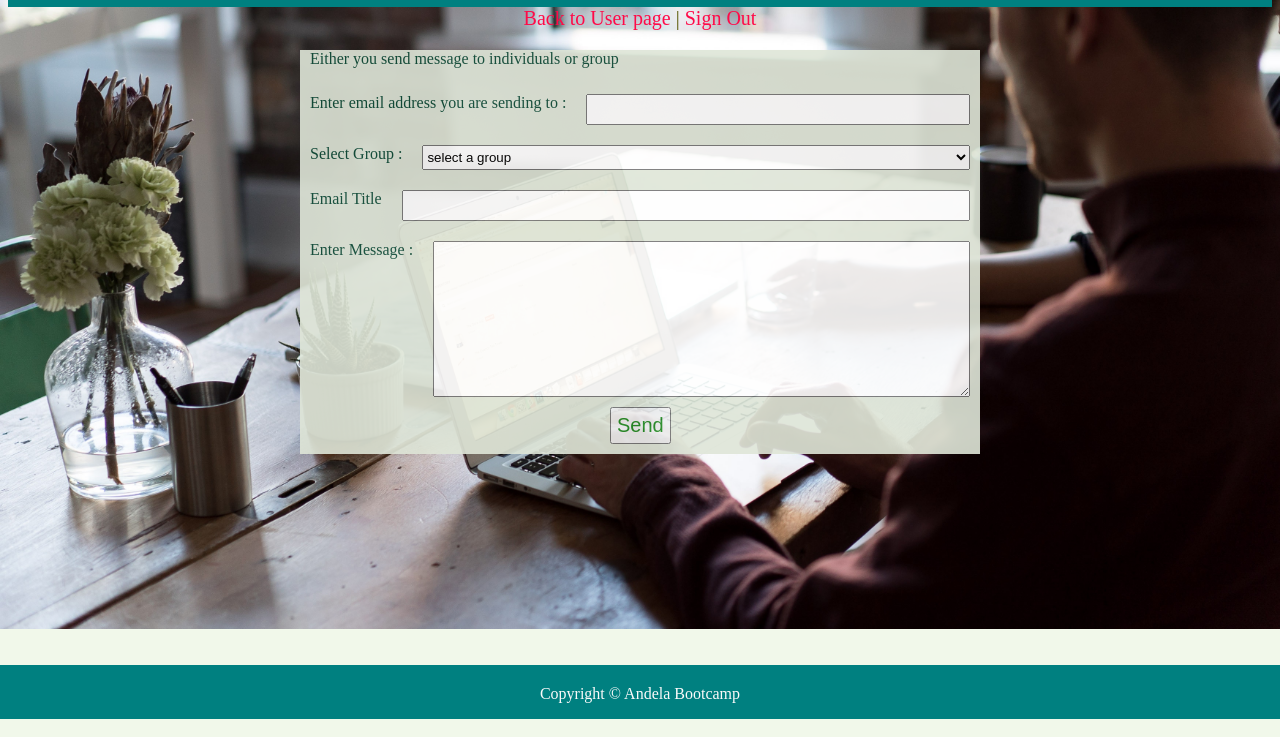
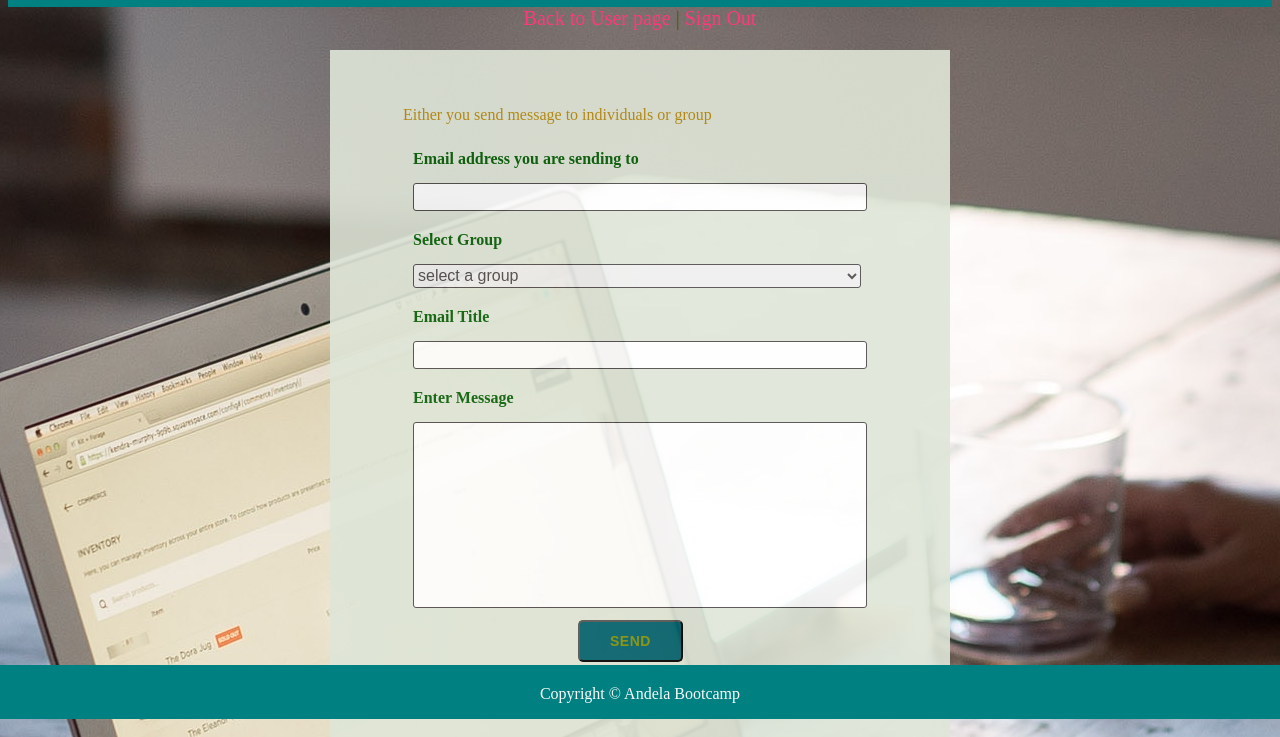
Before and after one commit to tundeusman0/mail_App, a website: page UI/html/saved_messages.html in a window 1280 px wide. Shown: the part 81-818 px from the top of the page. Drawn offline with Linux system fonts and the light colour scheme.

Commit message:
chore:Refining the Mail_App User Interface[#164635120]

```diff
--- a/UI/css/main.css
+++ b/UI/css/main.css
@@ -1,5 +1,15 @@
 body{
     background-color: #f1f8ea;
+    background-image: url(../images/bench-accounting-49025-unsplash.jpg);
+    background-size: auto;
+    background-repeat: no-repeat;
+    background-position: center;
+    height: 100%;
+}
+
+/* html */
+html{
+    height: 100%;
 }
 
 /* header */
@@ -56,7 +66,7 @@ nav ul li a{
     color: #00606d;
     border-radius: 10px;
     margin-top: 20px;
-    font-size: 30px;
+    font-size: 25px;
 }
 
 li a:hover{
@@ -78,44 +88,79 @@ li a:hover{
 }
 
 .container{
-    max-width: 680px;
+    padding:10px;
+    max-width: 600px;
     margin: auto;
     margin-top: 20px;
+    margin-bottom: 20px;
     background-color: #dfe6d8;
     opacity: 0.9;
 }
+.message{
+    display:flex;
+    justify-content: space-between;
+    border-radius: 20px;
+    background-color: white;
+}
+.message:hover{
+    background-color: lightblue;
+}
 
-/* form */
-form{
-    margin: 10px 10px 30px 10px;
-    color: rgb(17, 78, 58);
+.form {
+    padding: 5%;
+    margin-bottom: 35px;
+    margin-left: 33px;
 }
-/* form button */
-form > button{
-    padding: 3px;
-    margin-left: 150px;
-    margin-bottom: 50px;
-    cursor: pointer;
-    color: #228B22;
-    font-size: 20px;
+
+.warning{
+    color: rgb(185, 139, 11);
+}
+.label {
+    font-weight: bold;
+    text-align: left;
+    color: #065f06;
+    display: inline;
+}
+
+.label-block {
+    display: block;
+    padding-bottom: 5px;
+}
+
+
+.form
+.btn {
+    margin: 2px auto 5px auto;
+}
+
+.form input,
+.form select,
+.form textarea {
+    border: 1px solid #4e4a4a;
+    border-radius: 3px;
+    color: #4e4a4a;
+    display: block;
+    width: 93%;
+    font-size: 16px;
+}
+
+.form input,
+.form select {
+    height: 24px;
 }
 
 .form-row{
-    display: flex;
-    padding: 10px 0;
+    padding: 10px;
+    width: 95%;
 }
-
+textarea {
+   resize: none;
+}
+label{
+    margin-bottom: 10px;
+}
 .form-row label{
-    padding-right: 20px;
-}
-.form-row textarea{
-    padding-right: 20px;
-    flex: 1;
-}
-
-.form-row input{
-    flex: 1;
-    height:25px;
+    margin-bottom: 10px;
 }
 
 /* table */
@@ -149,6 +194,9 @@ table.gridtable {
         font-weight: bold;
         color:#2c0101;
     }
+.tbody{
+    padding: 10px;
+}
 
 /* footer */
 footer{
@@ -168,23 +216,23 @@ footer > p {
 
 /* larger screen */
 @media screen and (min-width: 768px) {
-    /* body */
-    body{
-        background-image: url(../images/bench-accounting-49025-unsplash.jpg);
-        background-position: center;
-        background-repeat: no-repeat;
-        background-size: cover;
+
+    html{
+        height:100%;
     }
+
     /* licks */
     nav ul li a{
         background-color: #dfe6d8;
         opacity: 0.75;
     }
+
     /* certered message */
     .centered-note{
         background-color: #dfe6d8;
         opacity: 0.75;
     }
+
     /* table head */
     table.gridtable th {
         padding: 10px;
@@ -197,15 +245,28 @@ footer > p {
     table.gridtable td {
         font-weight: 900;
     }
-    /* form button */
-    form > button{
-    padding: 5px;
-    margin-left: 300px;
-    margin-bottom: 10px;
-    cursor: pointer;
-    color: #228B22;
-    font-size: 20px;
+
+    .form .btn {
+    margin: 2px auto auto 175px;
 }
 
+}
+.btn {
+    border-radius: 5px;
+    color: rgb(131, 145, 5);
+    background-color: #00606d;
+    font-weight: bold;
+    cursor: pointer;
+    display: block;
+    letter-spacing: .5px;
+    margin: 0;
+    text-transform: uppercase;
+    padding: 11px 30px;
+    margin-bottom: 22px;
+    font-size: 14px;
+    font-family: 'Varela Round', sans-serif;
+}
 
+.btn:hover {
+    background: rgb(0,128,128);
 }
--- a/UI/css/user_page.css
+++ b/UI/css/user_page.css
@@ -38,18 +38,24 @@ article{
 }
 
 button{
-    margin-left: 50%;
+    margin-left: 40%;
 }
 
-select{
+/* select{
     height:25px;
     flex: 1;
-}
+} */
 
 #show{
     display: none;
+    padding: 20px;
+    /* padding: 5px; */
 }
-
+.form
+.btn {
+    /* margin: 2px auto 5px auto; */
+    margin: 2px auto auto 250px;
+}
 /* user reset password */
 .reset-pass{
     margin-top: 10px;
@@ -75,13 +81,14 @@ a:-webkit-any-link {
 }
 
 @media screen and (min-width: 768px) {
-    button{
+    /* button{
     margin-left: 20%;
     margin-right: 80%
-    }
+    } */
     article{
     width: 60%;
     margin-left: 330px;
-    margin-bottom: 30px;
+    margin-bottom: 20px;
     }
+
 }
--- a/UI/html/saved_messages.html
+++ b/UI/html/saved_messages.html
@@ -5,8 +5,9 @@
     <meta http-equiv="X-UA-Compatible" content="IE=edge">
     <title>MAIL_APP</title>
     <meta name="viewport" content="width=device-width, initial-scale=1">
+    <link rel="stylesheet" href="./../css/user_page.css">
     <link rel="stylesheet" href="./../css/main.css">
-    <link rel="stylesheet" href="./../css/user_page.css">
+
 
 </head>
 <body>
@@ -14,9 +15,7 @@
         <div>
             <h1> <a style="text-decoration:none;color: #66fc02" href="/mail_App"> MAIL APP </a></h1>
         </div>
-        <div class="left">
-            <h3>Developers MAIL APP</h3>
-        </div>
+
     </header>
     <div class="back-pages">
         <a href="/mail_App/UI/html/user_page.html">Back to User page</a>
@@ -25,28 +24,29 @@
     </div>
     <div class="container">
 
-        <form action="/mail_App/UI/html/saved_messages.html">
-            <p>Either you send message to individuals or group</p>
+        <form action="/mail_App/UI/html/saved_messages.html" class="form">
+            <p class="warning">Either you send message to individuals or group</p>
             <div class="form-row">
-                <label for="email-address">Enter email address you are sending to : </label>
+                <label for="email-address" class="label label-block">Email address you are sending to </label>
                 <input type="email" required name="email" id="">
             </div>
             <div class="form-row">
-                <label for="add-user-to-group">Select Group : </label>
+                <label for="add-user-to-group" class="label label-block">Select Group  </label>
+
                 <select required name="groups" id="">
                     <option value="" hidden>select a group</option>
-                    <option value="">select a group</option>
+                    <option value="">Club group</option>
                 </select>
             </div>
             <div class="form-row">
-                <label for="email-title">Email Title</label>
+                <label for="email-title" class="label label-block">Email Title</label>
                 <input type="text" required name="email-title" id="">
             </div>
             <div class="form-row">
-                <label for="email-address">Enter Message : </label>
+                <label for="email-address" class="label label-block">Enter Message  </label>
                 <textarea name="message" required id="" cols="30" rows="10"></textarea>
             </div>
-            <button>Send</button>
+            <button class="btn">Send</button>
         </form>
 
     </div>
--- a/server/app.js
+++ b/server/app.js
@@ -6,8 +6,6 @@ import messages from './routes/messages_routes';
 // init App
 const app = express();
 
-// static display of UI pages
-app.use(express.static(`${__dirname}/UI`));
 
 // heroku Port
 const port = process.env.PORT || 3000;
```
Also changed, not shown: UI/html/admin_create.html (+15 -14 lines), UI/html/read_inbox.html (+1 -8 lines), UI/html/user_page.html (+39 -34 lines), UI/html/user_reset_password.html (+6 -13 lines), UI/html/user_signin.html (+7 -12 lines), UI/html/user_signup.html (+9 -15 lines), index.html (+1 -8 lines).
